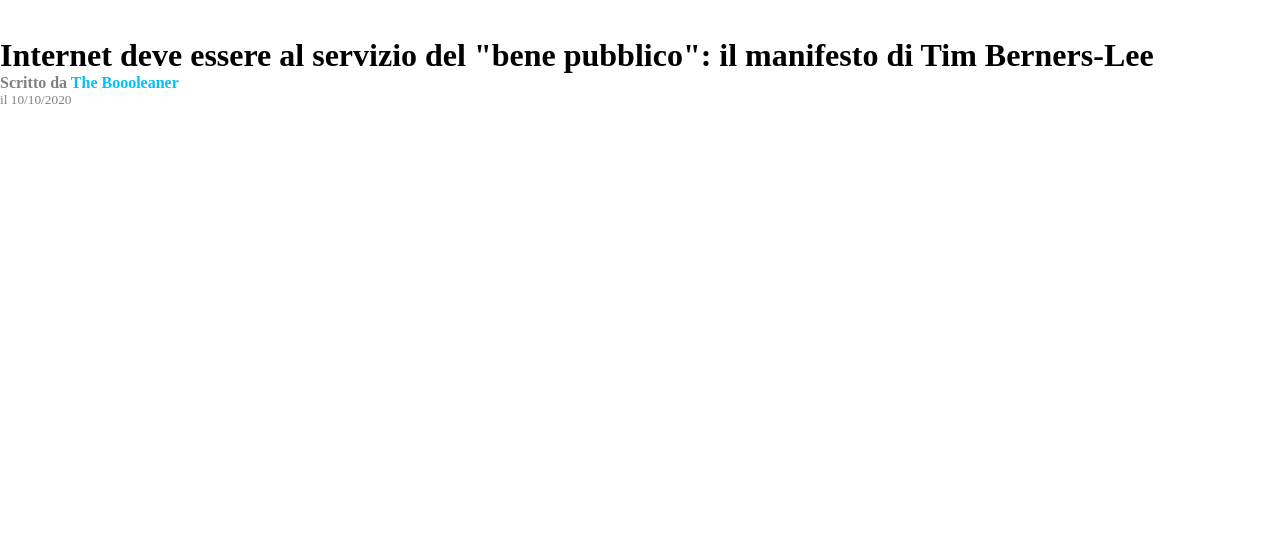
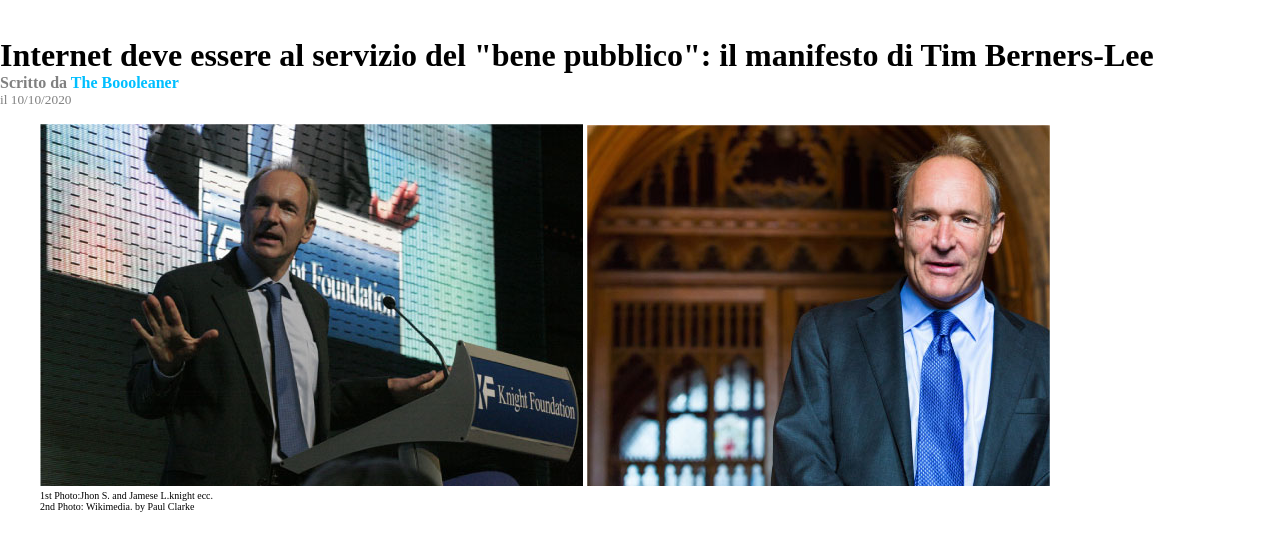
Before and after one commit to torone89/html-css-booleaner, a plain HTML site: page index.html in a window 1280 px wide. Shown: the part 103-654 px from the top of the page. Drawn offline with Linux system fonts and the light colour scheme.

Commit message:
Adding Figures

```diff
--- a/css/style.css
+++ b/css/style.css
@@ -33,6 +33,10 @@ h1 {
     font-size: smaller;
 }
 
+figcaption {
+    font-size: x-small;
+}
+
 /* Main */
 
 /* Footer */
--- a/index.html
+++ b/index.html
@@ -26,6 +26,15 @@
         <h1>Internet deve essere al servizio del "bene pubblico": il manifesto di Tim Berners-Lee</h1>
         <div class="scritto"><strong>Scritto da <span class="blue">The Boooleaner</span></strong></div>
         <div class="data">il 10/10/2020</div>
+
+        <figure>
+            <img src="img/tim-1.jpg" alt="tim1">
+            <img src="img/tim-2.jpg" alt="tim2">
+            <figcaption>
+                1st Photo:Jhon S. and Jamese L.knight ecc. <br>
+                2nd Photo: Wikimedia. by Paul Clarke
+            </figcaption>
+        </figure>
     </main>
     <!-- Piè di pagina -->
     <footer>
```
